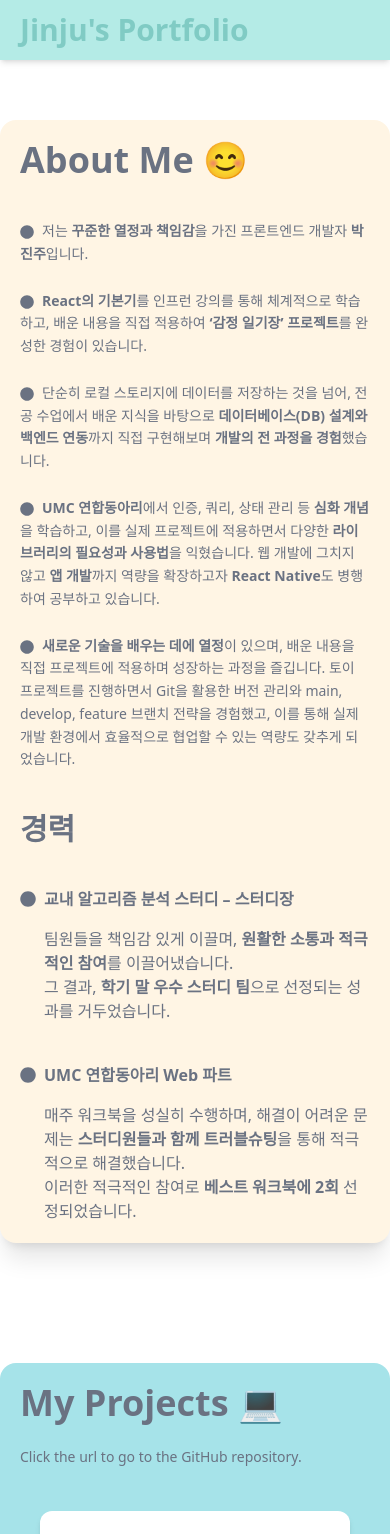
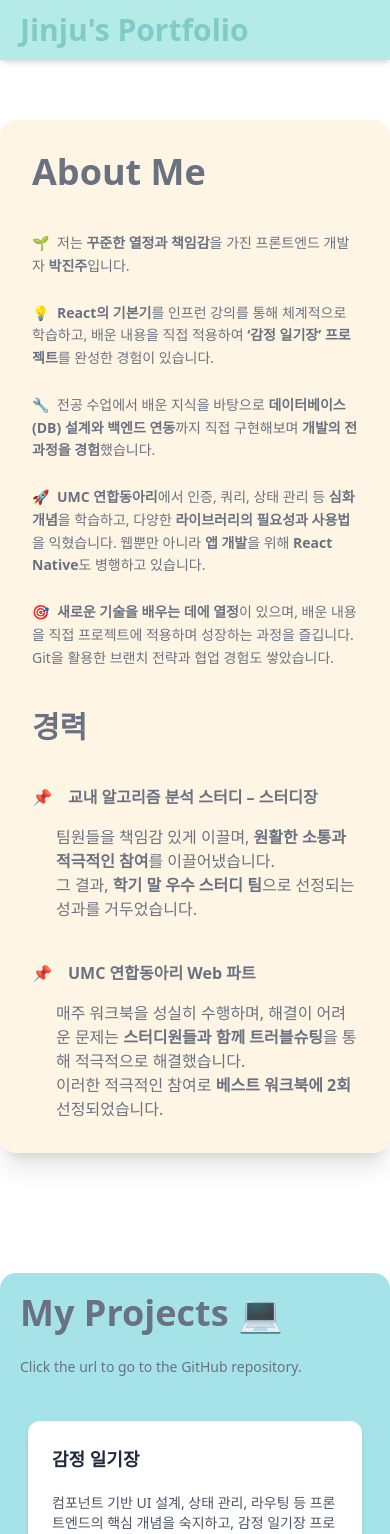
Before and after one commit to jinj00oo/jinju-portfolio, a React (Vite) app: page / in a window 390 px wide. Shown: the top 1534 px of the page. Built offline with nearby package versions, Linux system fonts and the light colour scheme.

Commit message:
style: 이모티콘 적용 및 AboutMe 섹션 UI 개선

```diff
--- a/src/components/AboutMe.tsx
+++ b/src/components/AboutMe.tsx
@@ -1,49 +1,45 @@
-import { FaCircle } from 'react-icons/fa';
+const Bullet = ({ icon = '✨' }) => <span className="mr-2 inline">{icon}</span>;
 
 const AboutMe = () => {
   return (
-    <div className="flex flex-col mt-15 md:mt-10 gap-10 shadow-xl justify-center px-5 py-5 md:px-20 md:py-15 text-gray-500 rounded-2xl bg-[#FFF5E4]">
-      <div className="text-4xl font-semibold">About Me 😊</div>
+    <div className="flex flex-col mt-15 md:mt-10 gap-10 shadow-xl justify-center px-8 py-8 md:px-20 md:py-15 text-gray-500 rounded-2xl bg-[#FFF5E4]">
+      <div className="text-4xl font-semibold">About Me</div>
       <div className="flex flex-col text-sm gap-6 leading-relaxed">
         <div>
-          <FaCircle className="inline mr-2 text-gray-500" />
+          <Bullet icon="🌱" />
           <span>
             저는 <strong>꾸준한 열정과 책임감</strong>을 가진 프론트엔드 개발자{' '}
             <strong>박진주</strong>입니다.
           </span>
         </div>
         <div>
-          <FaCircle className="inline mr-2 text-gray-500" />
+          <Bullet icon="💡" />
           <span>
             <strong>React의 기본기</strong>를 인프런 강의를 통해 체계적으로 학습하고, 배운 내용을
             직접 적용하여 <strong>‘감정 일기장’ 프로젝트</strong>를 완성한 경험이 있습니다.
           </span>
         </div>
         <div>
-          <FaCircle className="inline mr-2 text-gray-500" />
+          <Bullet icon="🔧" />
           <span>
-            단순히 로컬 스토리지에 데이터를 저장하는 것을 넘어, 전공 수업에서 배운 지식을 바탕으로{' '}
-            <strong>데이터베이스(DB) 설계와 백엔드 연동</strong>까지 직접 구현해보며{' '}
-            <strong>개발의 전 과정을 경험</strong>했습니다.
+            전공 수업에서 배운 지식을 바탕으로 <strong>데이터베이스(DB) 설계와 백엔드 연동</strong>
+            까지 직접 구현해보며 <strong>개발의 전 과정을 경험</strong>했습니다.
           </span>
         </div>
         <div>
-          <FaCircle className="inline mr-2 text-gray-500" />
+          <Bullet icon="🚀" />
           <span>
             <strong>UMC 연합동아리</strong>에서 인증, 쿼리, 상태 관리 등 <strong>심화 개념</strong>
-            을 학습하고, 이를 실제 프로젝트에 적용하면서 다양한{' '}
-            <strong>라이브러리의 필요성과 사용법</strong>을 익혔습니다. 웹 개발에 그치지 않고{' '}
-            <strong>앱 개발</strong>까지 역량을 확장하고자 <strong>React Native</strong>도 병행하여
-            공부하고 있습니다.
+            을 학습하고, 다양한 <strong>라이브러리의 필요성과 사용법</strong>을 익혔습니다. 웹뿐만
+            아니라 <strong>앱 개발</strong>을 위해 <strong>React Native</strong>도 병행하고
+            있습니다.
           </span>
         </div>
         <div>
-          <FaCircle className="inline mr-2 text-gray-500" />
+          <Bullet icon="🎯" />
           <span>
-            <strong>새로운 기술을 배우는 데에 열정</strong>이 있으며, 배운 내용을 직접 프로젝트에 적용하며
-            성장하는 과정을 즐깁니다. 토이 프로젝트를 진행하면서 Git을 활용한 버전 관리와
-            main, develop, feature 브랜치 전략을 경험했고, 이를 통해 실제 개발 환경에서
-            효율적으로 협업할 수 있는 역량도 갖추게 되었습니다.
+            <strong>새로운 기술을 배우는 데에 열정</strong>이 있으며, 배운 내용을 직접 프로젝트에
+            적용하며 성장하는 과정을 즐깁니다. Git을 활용한 브랜치 전략과 협업 경험도 쌓았습니다.
           </span>
         </div>
       </div>
@@ -53,7 +49,7 @@ const AboutMe = () => {
 
         <div className="flex flex-col gap-4">
           <div className="flex items-center gap-2">
-            <FaCircle className="shrink-0 text-gray-500" />
+            <Bullet icon="📌" />
             <span className="font-semibold">교내 알고리즘 분석 스터디 – 스터디장</span>
           </div>
           <div className="pl-6">
@@ -69,7 +65,7 @@ const AboutMe = () => {
 
         <div className="flex flex-col gap-4">
           <div className="flex items-center gap-2">
-            <FaCircle className="shrink-0 text-gray-500" />
+            <Bullet icon="📌" />
             <span className="font-semibold">UMC 연합동아리 Web 파트</span>
           </div>
           <div className="pl-6">
--- a/src/components/ProjectsList.tsx
+++ b/src/components/ProjectsList.tsx
@@ -6,7 +6,7 @@ const ProjectList = () => {
     <div className="flex flex-col mt-15 md:mt-10 gap-6 shadow-xl justify-center px-5 py-5 md:px-20 md:py-15 text-gray-500 rounded-2xl bg-[#A6E3E9] w-full">
       <div className="text-4xl font-semibold">My Projects 💻</div>
       <div className="text-sm text-gray-500">Click the url to go to the GitHub repository.</div>
-      <div className="flex flex-col gap-6 px-5 py-5">
+      <div className="flex flex-col gap-6 px-2 md:px-5 py-5">
         {projects.map((project) => (
           <ProjectItem key={project.id} project={project} />
         ))}
--- a/src/constants/projects.ts
+++ b/src/constants/projects.ts
@@ -14,7 +14,7 @@ export const projects: Project[] = [
     name: '감정 일기장',
     description:
       '컴포넌트 기반 UI 설계, 상태 관리, 라우팅 등 프론트엔드의 핵심 개념을 숙지하고, 감정 일기장 프로젝트에 직접 적용해본 경험이 있습니다. 특히, 전공 시간에 배운 지식을 바탕으로 데이터베이스를 직접 설계하고 백엔드까지 연결해 전체 서비스를 구현해보았습니다. 이러한 경험 덕분에 프론트엔드와 백엔드의 구조와 데이터 흐름을 깊이 이해하게 되었고, 실제 개발 과정에서 백엔드와의 소통과 협업을 더욱 효과적으로 할 수 있는 역량을 갖추게 되었습니다.',
-    techStack: ['React', 'TypeScript', 'TailwindCSS', 'MySQL', 'Node.js'],
+    techStack: ['React', 'JavaScript', 'CSS', 'MySQL', 'Node.js'],
 
     image: '../images/emotiondiary.png',
     github: 'https://github.com/jinj00oo/emotion-diary-front',
```
